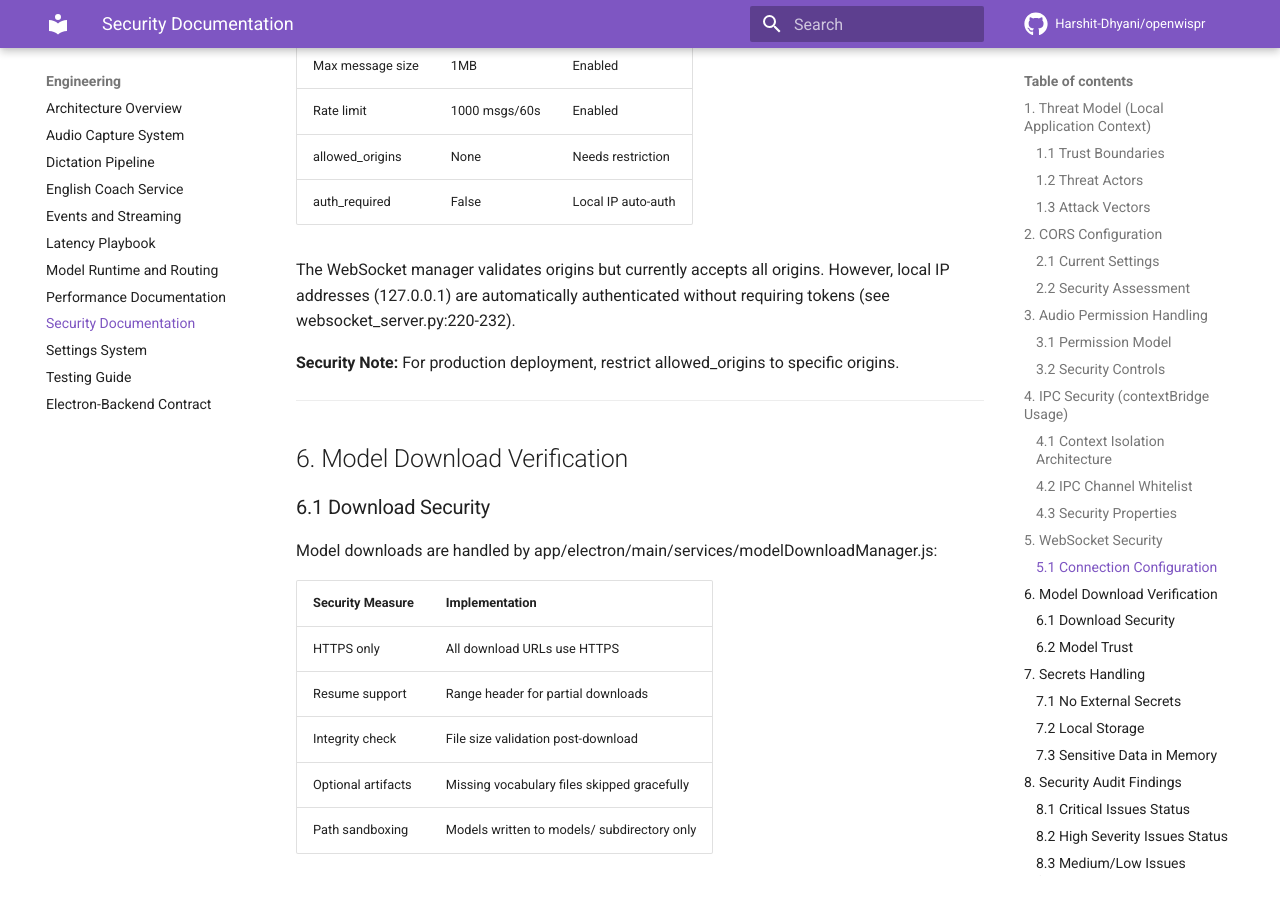
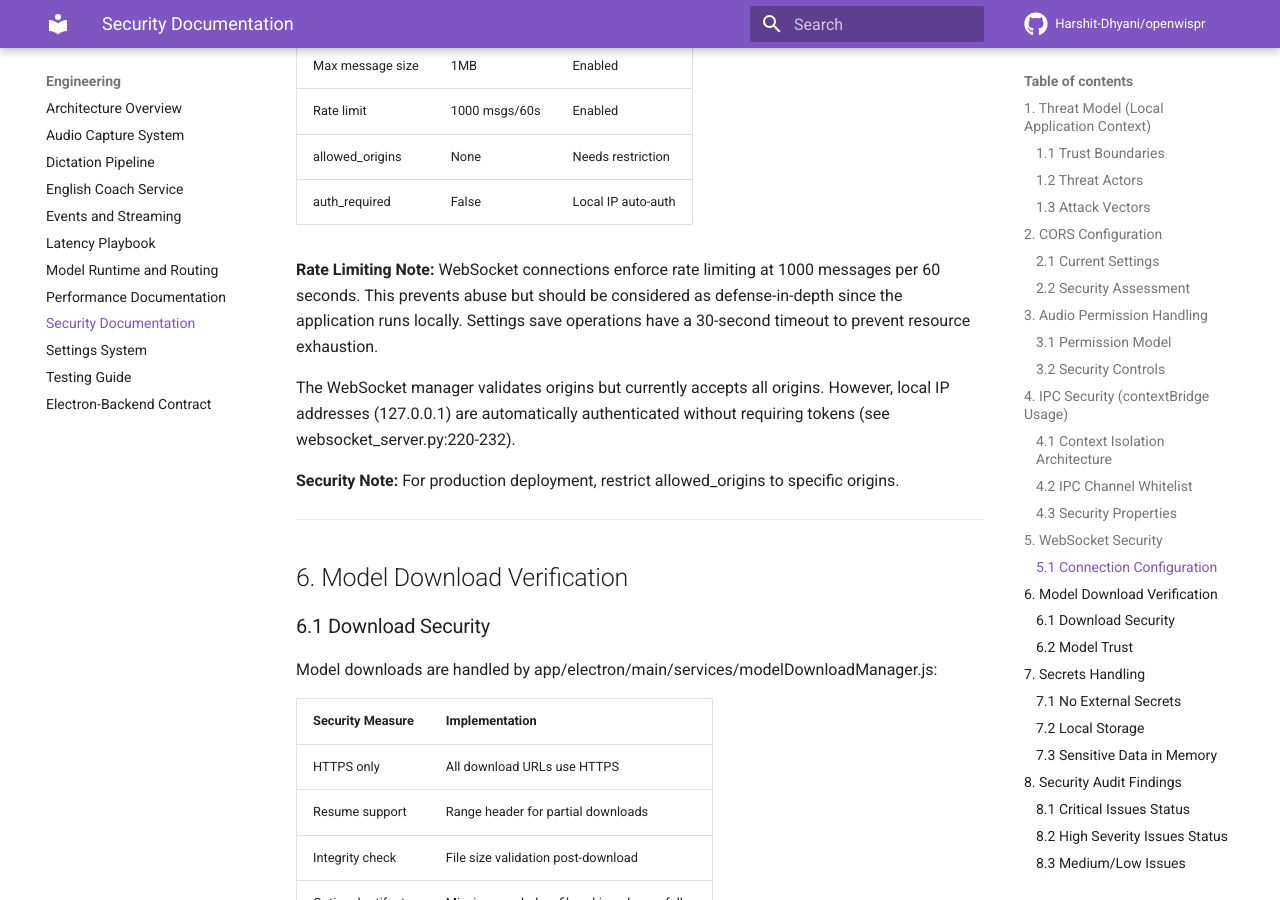
Before and after one commit to Harshit-Dhyani/OpenWispr, an MkDocs documentation site: the page built from docs/engineering/security.md, in a window 1280 px wide and 900 px high, scrolled down 3852 px. Built offline with MkDocs 1.6.1 and Material for MkDocs 9.7.7, drawn with Linux system fonts in a browser that asks for light colours; comment, search, counter and statistics services are not loaded.

Commit message:
docs: refresh api deployment and security docs

```diff
--- a/docs/engineering/security.md
+++ b/docs/engineering/security.md
@@ -149,6 +149,8 @@ WebSocket connections are managed by app/api/websocket_server.py:
 | allowed_origins | None | Needs restriction |
 | auth_required | False | Local IP auto-auth |
 
+**Rate Limiting Note:** WebSocket connections enforce rate limiting at 1000 messages per 60 seconds. This prevents abuse but should be considered as defense-in-depth since the application runs locally. Settings save operations have a 30-second timeout to prevent resource exhaustion.
+
 The WebSocket manager validates origins but currently accepts all origins. However, local IP addresses (127.0.0.1) are automatically authenticated without requiring tokens (see websocket_server.py:220-232).
 
 **Security Note:** For production deployment, restrict allowed_origins to specific origins.
```
Also changed, not shown: docs/api/endpoints.md (+1 -1 lines), docs/deployment/DEPLOYMENT.md (+1 -1 lines).
